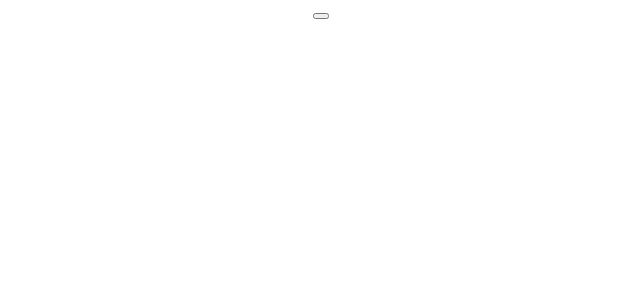
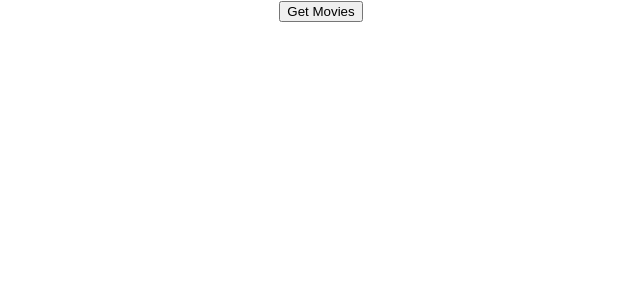
Before and after one commit to Parthmm/CineCult, a React (Create React App) app in the folder client/: page / in a window 1280 px wide. Shown: the top 300 px of the page, without its empty margins (319-959 px from the left). Built offline with nearby package versions, Linux system fonts and the light colour scheme.

Commit message:
updated config.json and app.js

```diff
--- a/client/src/App.js
+++ b/client/src/App.js
@@ -4,8 +4,17 @@ import './App.css';
 function App() {
 
   const getMovies = () => {
-    // Make an API call to your Flask server using fetch
-    fetch('http://localhost:3000/get_movies')
+    fetch("config.json")
+      .then(response => {
+        if (!response.ok) {
+          throw new Error('Failed to fetch config.json');
+        }
+        return response.json();
+      })
+      .then(config => {
+        const PORT = config.PORT;
+        return fetch("http://localhost:" + PORT + "/get_movies");
+      })
       .then((response) => {
         if (!response.ok) {
           throw new Error('Network response was not ok');
@@ -13,20 +22,18 @@ function App() {
         return response.json();
       })
       .then((data) => {
-        // Handle the API response here
         console.log('API Response:', data);
       })
       .catch((error) => {
-        // Handle API call errors here
         console.error('API Error:', error);
       });
-  };
+};
 
-  return (
-    <div className="App">
-      <button onClick={getMovies}></button>
-    </div>
-  );
+return (
+  <div className="App">
+    <button onClick={getMovies}>Get Movies</button>
+  </div>
+);
 }
 
 export default App;
```
Also changed, not shown: 1 other file (tests, documents, lock files or other folders).
